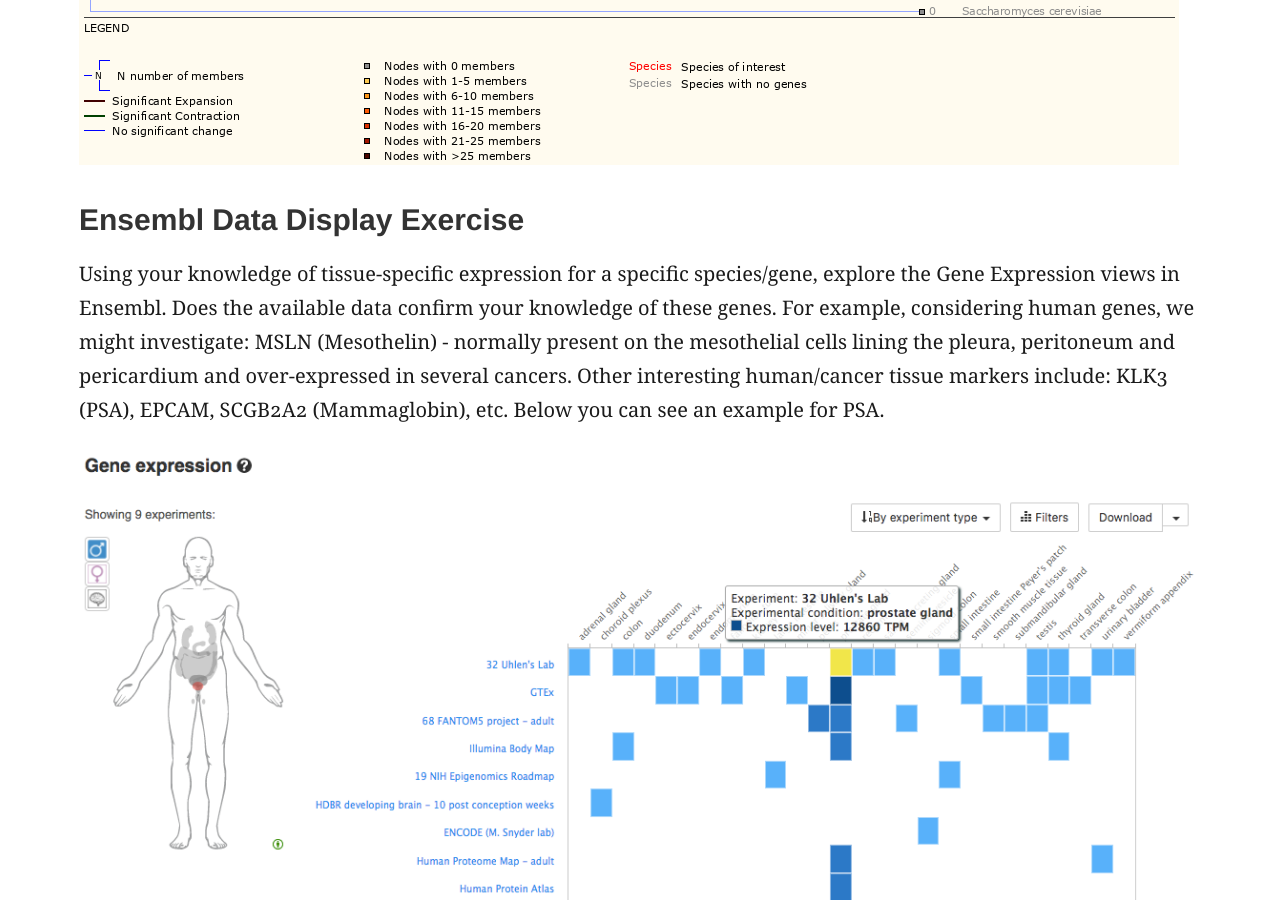
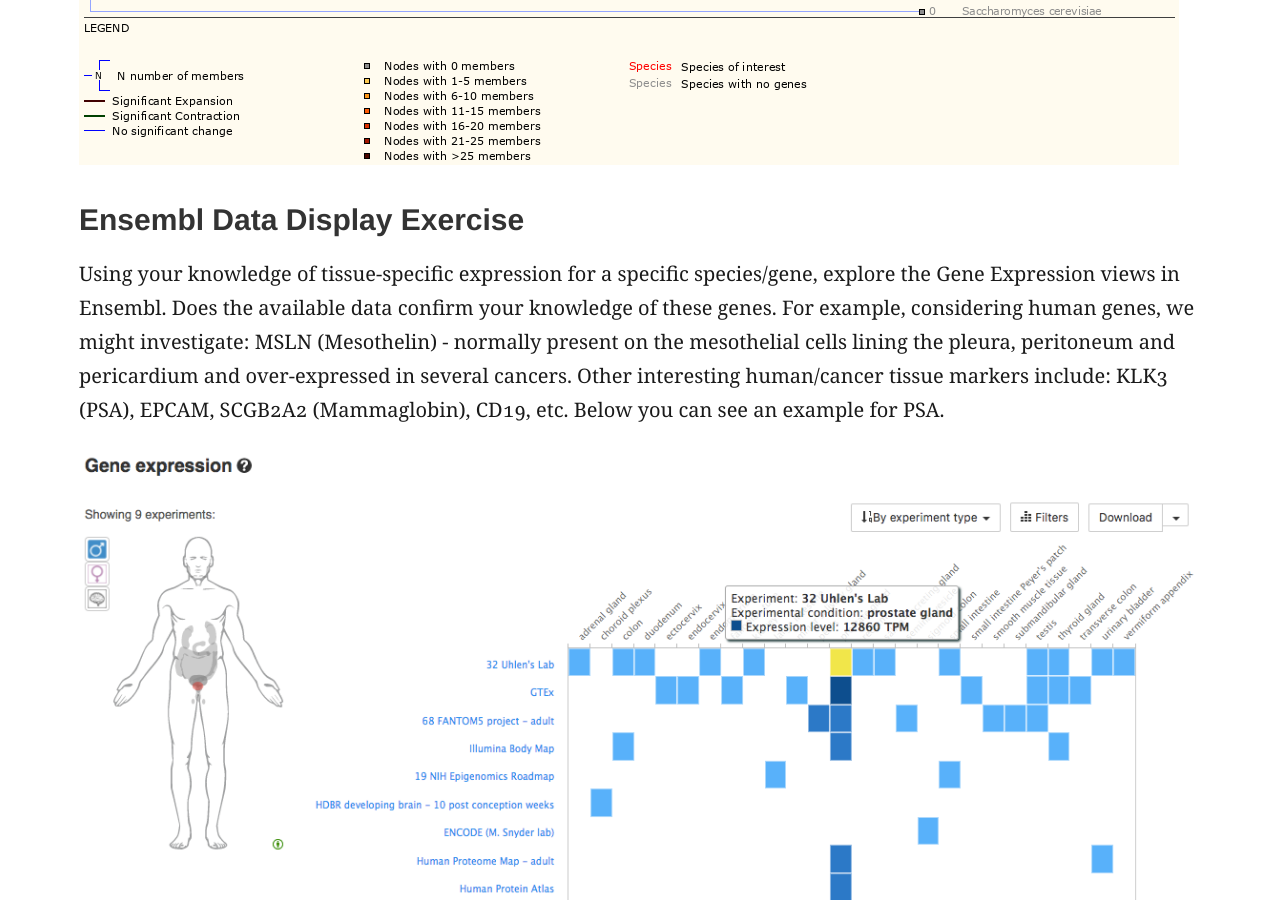
Before and after one commit to griffithlab/genviz.org, a Jekyll site: the page built from _posts/0001-03-01-GenomeBrowsingEnsembl.md, in a window 1280 px wide and 900 px high, scrolled down 8104 px. Built offline with Jekyll 4.4.1, drawn with Linux system fonts in a browser that asks for light colours; nearby versions of some CDN libraries; some of the changed text lies outside the part shown.

Commit message:
update ensembl genome page

```diff
--- a/_posts/0001-03-01-GenomeBrowsingEnsembl.md
+++ b/_posts/0001-03-01-GenomeBrowsingEnsembl.md
@@ -18,7 +18,7 @@ The [Ensembl Genome Browser](http://www.ensembl.org/index.html) provides a porta
 
 {% include question.html question="Does Ensembl produce its own genome assembly?" answer="No. Ensembl imports genome assemblies from other sources (e.g., the Genome Reference Consortium) and then annotates genes and other features to the same reference as available elsewhere (UCSC, NCBI, etc)."%}
 
-{% include question.html question="When do transcripts belong to the same gene?" answer="Transcripts that share exons are considered to belong to the same gene locus in Ensembl."%}
+{% include question.html question="When do transcripts belong to the same gene?" answer="Transcripts that share exons transcribed from the same strand are considered to belong to the same gene locus in Ensembl."%}
 
 {% include question.html question="What are the two main types of transcripts annotated in Ensembl?" answer="The two main types of transcripts annotated in Ensembl are (protein) coding and non-coding."%}
 <p><br></p>
@@ -27,7 +27,7 @@ The [Ensembl Genome Browser](http://www.ensembl.org/index.html) provides a porta
 
 {% include video.html id="ZpnQOOxXufM" %}
 <p><br></p>
-{% include question.html question="What is a stable identifier in Ensembl?" answer="Stable identifiers are IDs for features (gene, transcript, protein, exon, etc) that should not change even when underlying data and meta-data for those features change. Examples include ENSG..., ENST..., ENSP... for human Ensembl gene, transcript, and proteins. Other species will have modified prefixes but follow the same conventions. For example, Ensembl dog genes are named ENSCAFG..."%}
+{% include question.html question="What is a stable identifier in Ensembl?" answer="Stable identifiers are IDs for features (gene, transcript, protein, exon, etc.) that should not change even when underlying data and meta-data for those features change. Examples include ENSG..., ENST..., ENSP... for human Ensembl gene, transcript, and proteins. Other species will have modified prefixes but follow the same conventions. For example, Ensembl dog genes are named ENSCAFG..."%}
 
 {% include question.html question="How many protein coding transcripts does human CDKN2B have?" answer="Ensembl has two protein coding transcripts annotated for human CDKN2B."%}
 {% include question.html question="Which species has a CDKN2B orthologous gene that most closely matches human?" answer="The Chimpanzee CDKN2B is 100.00 similar to its human counterpart. This can be determined under the Comparative Genomics Gene Tree or Orthologues section of the human CDKN2B gene page."%}
@@ -62,7 +62,7 @@ Next, examine the 'Gene Gain/Loss Tree' for TP53. User your browser back button
 
 ### Ensembl Data Display Exercise
 
-Using your knowledge of tissue-specific expression for a specific species/gene, explore the Gene Expression views in Ensembl. Does the available data confirm your knowledge of these genes. For example, considering human genes, we might investigate: MSLN (Mesothelin) - normally present on the mesothelial cells lining the pleura, peritoneum and pericardium and over-expressed in several cancers. Other interesting human/cancer tissue markers include: KLK3 (PSA), EPCAM, SCGB2A2 (Mammaglobin), etc. Below you can see an example for PSA.
+Using your knowledge of tissue-specific expression for a specific species/gene, explore the Gene Expression views in Ensembl. Does the available data confirm your knowledge of these genes. For example, considering human genes, we might investigate: MSLN (Mesothelin) - normally present on the mesothelial cells lining the pleura, peritoneum and pericardium and over-expressed in several cancers. Other interesting human/cancer tissue markers include: KLK3 (PSA), EPCAM, SCGB2A2 (Mammaglobin), CD19, etc. Below you can see an example for PSA.
 
 {% include figure.html image="/assets/Ensembl/ensembl_datadisplay_geneexpression.png" %}
 
@@ -71,4 +71,4 @@ Using your knowledge of tissue-specific expression for a specific species/gene,
 <p><br></p>
 
 ### Ensembl Genomes - Extending Ensembl across the taxonomic space
-The [EnsemblGenomes](http://ensemblgenomes.org/) site hosts genome-scale data from ~57,000 species, most of which are not available through the core Ensembl. Data are organized into five taxonomic categories: bacteria (n=50364), protists (n=200), fungi (n=882), plants (n=47), and metazoa (n=68). Each generally provides at least a preliminary genome assembly, gene annotations, and to varying degrees includes: variation data, pan compara data, genome alignments, peptide alignments, and other alignments. If your species is not in Ensembl it is worth checking whether it is available in EnsemblGenomes.
+The [EnsemblGenomes](http://ensemblgenomes.org/) site hosts genome-scale data from ~57,000 species, most of which are not available through the core Ensembl. Data are organized into five taxonomic categories: bacteria (n=52520), protists (n=200), fungi (n=1802), plants (n=63), and metazoa (n=74). Each generally provides at least a preliminary genome assembly, gene annotations, and to varying degrees includes: variation data, pan compara data, genome alignments, peptide alignments, and other alignments. If your species is not in Ensembl it is worth checking whether it is available in EnsemblGenomes.
```
Also changed, not shown: other parts of _posts/0001-03-01-GenomeBrowsingEnsembl.md (+1 -1 lines).
